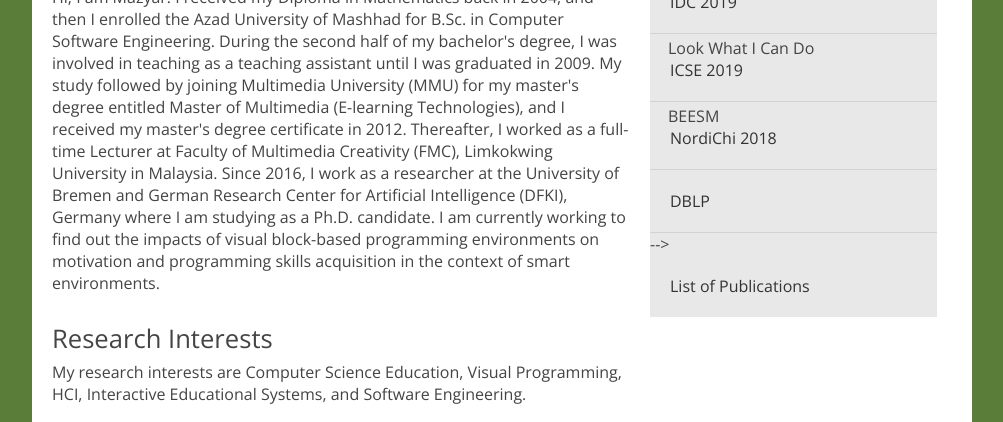
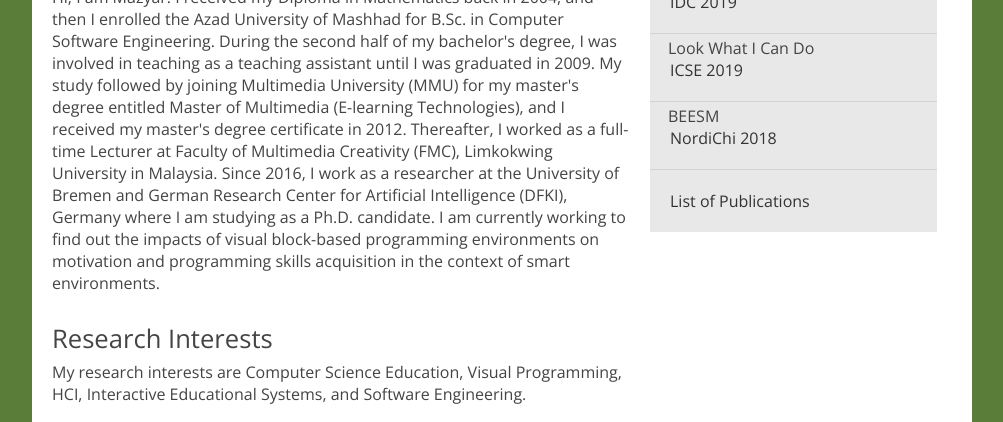
Before and after one commit to maziarser/personal-website, a plain HTML site: page index.html in a window 1280 px wide. Shown: the part 378-800 px from the top of the page, without its empty margins (138-1141 px from the left). Drawn offline with nearby package versions, Linux system fonts and the light colour scheme.

Commit message:
personal website

```diff
--- a/index.html
+++ b/index.html
@@ -79,7 +79,6 @@
                             <li><h5 style="margin-left: 18px; margin-bottom: -20px; padding-top: 5px;">Smart Homes Programming</h5><a href="https://dl.acm.org/citation.cfm?id=3323157" target="_blank">IDC 2019</a><li>
                             <li><h5 style="margin-left: 18px; margin-bottom: -20px;">Look What I Can Do</h5><a href="https://ieeexplore.ieee.org/document/8802089" target="_blank">ICSE 2019</a></li>
                             <li><h5 style="margin-left: 18px; margin-bottom: -20px;">BEESM</h5><a href="https://dl.acm.org/citation.cfm?doid=3240167.3240239" target="_blank">NordiChi 2018</a></li>
-                            <li><a href="https://dblp.org/pers/hd/s/Seraj:Mazyar" target="_blank">DBLP</a></li>-->
                             <li><a href="publications.html" target="">List of Publications</a></li>
                          </ul>
                      </div>
```
